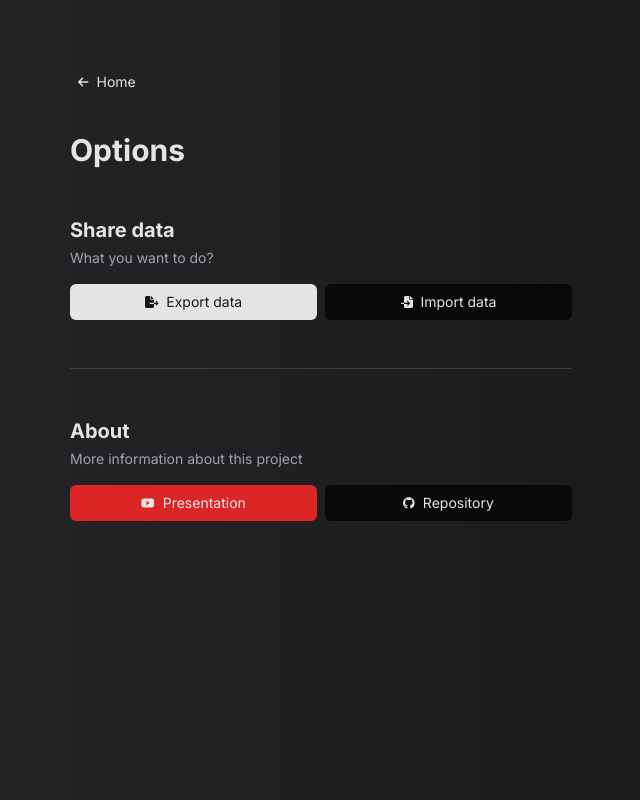
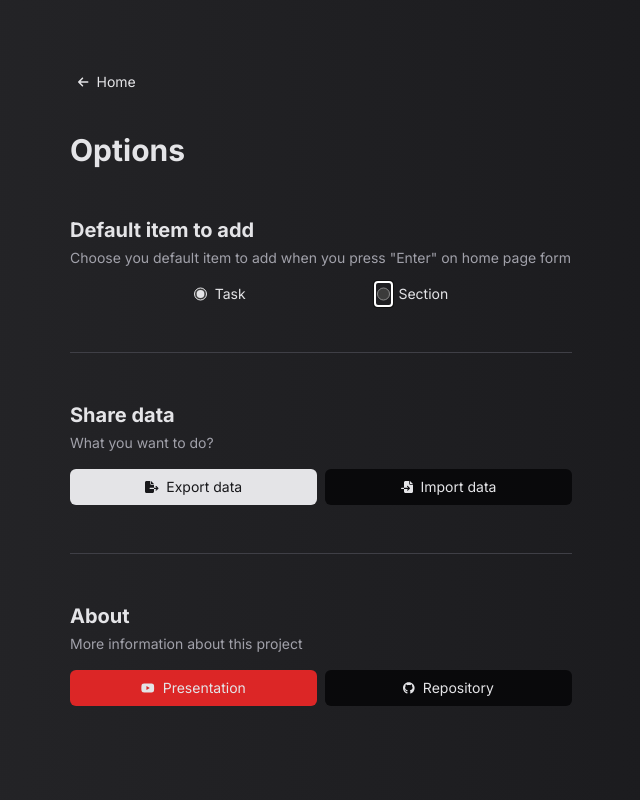
Before and after one commit to joaovictornsv/local-list, a React (Vite) app: page /options in a window 1280 px wide. Shown: the whole page, without its empty margins (319-959 px from the left). Built offline with nearby package versions, Linux system fonts and the light colour scheme.

Commit message:
default item to add feature

```diff
--- a/src/atomic/atoms/Button.jsx
+++ b/src/atomic/atoms/Button.jsx
@@ -56,7 +56,7 @@ export const Button = React.forwardRef(({
     <Wrapper
       className={`text-sm w-full font-normal rounded-md py-1 px-2 inline-flex items-center justify-center gap-2 ${opacityClassName} ${typeClassName} ${sizeClassName} ${className}`}
       ref={ref}
-      {...(isSubmit & {type: 'submit'})}
+      type={isSubmit ? 'submit' : 'button'}
       {...rest}
     >
       {icon && <FontAwesomeIcon className={iconSizeClassName} icon={icon}/>}
--- a/src/atomic/atoms/Input.jsx
+++ b/src/atomic/atoms/Input.jsx
@@ -5,14 +5,23 @@ export const Input = React.forwardRef(({
   label,
   className,
   errorMessage,
+  type,
   ...rest
 }, ref) => {
+  const isInputRadio = type === 'radio'
   return (
-    <label className="text-sm flex flex-col gap-2 w-full">
+    <label className={`text-sm flex ${isInputRadio ? 'flex-row-reverse' : 'flex-col'} gap-2 w-full`}>
       {label && <span>{label}</span>}
       <input
-        className={`px-2 text-sm py-1 rounded focus:outline-none focus:ring-1 ${errorMessage ? 'focus:ring-red-500' : 'focus:ring-zinc-400'} ${className}`}
+        className={`accent-zinc-200 px-2 text-sm py-1 rounded ${
+          isInputRadio ? '': 'focus:outline-none focus:ring-1'
+        } ${
+          isInputRadio
+            ? ''
+            : errorMessage ? 'focus:ring-red-500' : 'focus:ring-zinc-400'
+        } ${className}`}
         autoFocus
+        type={type}
         ref={ref}
         {...rest}
       />
--- a/src/atomic/molecules/AddForm.jsx
+++ b/src/atomic/molecules/AddForm.jsx
@@ -5,12 +5,16 @@ import {useTask} from "../../contexts/useTask.js";
 import {useSection} from "../../contexts/useSection.js";
 import {faPlus} from "@fortawesome/free-solid-svg-icons/faPlus";
 import {generateRandomPlaceholder} from "../../utils/generateRandomPlaceholder.js";
+import {useSettings} from "../../contexts/useSettings.js";
+import {SECTION_VALUE } from "../../hooks/useSettingsStorage.js";
 
 
 export const AddForm = ({ isSectionScope, sectionId }) => {
   const [inputValue, setInputValue] = useState('')
   const [showInputError, setShowInputError] = useState(false)
   const [randomPlaceholder, setRandomPlaceholder] = useState('')
+
+  const { settings } = useSettings()
 
   useEffect(() => {
     setRandomPlaceholder(generateRandomPlaceholder())
@@ -63,8 +67,14 @@ export const AddForm = ({ isSectionScope, sectionId }) => {
     setInputValue(e.target.value)
   }
 
+  const onSubmit = isSectionScope
+    ? onAddTask
+    : settings.defaultItemToAdd === SECTION_VALUE
+    ? onAddSection
+    : onAddTask
+
   return (
-    <form onSubmit={onAddTask}>
+    <form onSubmit={onSubmit}>
       <div className="flex flex-col gap-2 ">
         <Input
           value={inputValue}
@@ -75,8 +85,22 @@ export const AddForm = ({ isSectionScope, sectionId }) => {
           ref={inputRef}
         />
         <div className="flex items-center self-end gap-2">
-          <Button isSubmit onClick={onAddTask} icon={faPlus} text="Add task" className="w-max" />
-          {!isSectionScope && <Button onClick={onAddSection} icon={faPlus} text="Add section" className="w-max"/>}
+          <Button
+            isSubmit={isSectionScope || settings.defaultItemToAdd !== SECTION_VALUE}
+            onClick={onAddTask}
+            icon={faPlus}
+            text="Add task"
+            className="w-max"
+          />
+          {!isSectionScope && (
+            <Button
+              isSubmit={settings.defaultItemToAdd === SECTION_VALUE}
+              onClick={onAddSection}
+              icon={faPlus}
+              text="Add section"
+              className="w-max"
+            />
+          )}
         </div>
       </div>
     </form>
--- a/src/atomic/pages/Options.jsx
+++ b/src/atomic/pages/Options.jsx
@@ -6,12 +6,22 @@ import {faFileExport} from "@fortawesome/free-solid-svg-icons/faFileExport";
 import {faFileImport} from "@fortawesome/free-solid-svg-icons/faFileImport";
 import {faGithub} from "@fortawesome/free-brands-svg-icons/faGithub";
 import {faYoutube} from "@fortawesome/free-brands-svg-icons/faYoutube";
+import {Input} from "../atoms/Input.jsx";
+import {SECTION_VALUE, TASK_VALUE} from "../../hooks/useSettingsStorage.js";
+import {useSettings} from "../../contexts/useSettings.js";
+
+const DEFAULT_ITEM_NAME = 'defaultItem'
 
 export const Options = () => {
+  const { settings, changeDefaultItemToAdd } = useSettings()
   const navigate = useNavigate()
 
   const openRepository = () => {
     window.open("https://github.com/joaovictornsv/local-list")
+  }
+
+  const onChangeRadio = (e) => {
+    changeDefaultItemToAdd(e.target.value)
   }
 
   return (
@@ -34,6 +44,45 @@ export const Options = () => {
 
 
         <div className="flex flex-col gap-12 w-full">
+          <div className="flex flex-col gap-4 w-full">
+            <div className="flex flex-col gap-1">
+              <h2 className="text-xl text-zinc-200 font-semibold">
+                Default item to add
+              </h2>
+              <p className="text-sm text-zinc-400">
+                {/* eslint-disable-next-line react/no-unescaped-entities */}
+                Choose you default item to add when you press "Enter" on home page form
+              </p>
+            </div>
+
+            <div className="flex gap-2 items-center justify-evenly">
+                <div>
+                  <Input
+                    type="radio"
+                    label="Task"
+                    name={DEFAULT_ITEM_NAME}
+                    value={TASK_VALUE}
+                    onChange={onChangeRadio}
+                    checked={settings.defaultItemToAdd === TASK_VALUE}
+                  />
+                </div>
+                <div>
+                  <Input
+                    type="radio"
+                    label="Section"
+                    className="focus:ring-0"
+                    name={DEFAULT_ITEM_NAME}
+                    value={SECTION_VALUE}
+                    onChange={onChangeRadio}
+                    checked={settings.defaultItemToAdd === SECTION_VALUE}
+                  />
+                </div>
+
+            </div>
+          </div>
+
+          <div className="bg-zinc-700 h-px w-full" />
+
           <div className="flex flex-col gap-4 w-full">
             <div className="flex flex-col gap-1">
               <h2 className="text-xl text-zinc-200 font-semibold">
--- a/src/contexts/AppContext.jsx
+++ b/src/contexts/AppContext.jsx
@@ -1,10 +1,13 @@
 import {TaskProvider} from "./TaskContext.jsx";
 import {SectionProvider} from "./SectionContext.jsx";
+import {SettingsProvider} from "./SettingsContext.jsx";
 
 export const AppProviders = ({ children }) => (
-  <TaskProvider>
-    <SectionProvider>
-      {children}
-    </SectionProvider>
-  </TaskProvider>
+  <SettingsProvider>
+    <TaskProvider>
+      <SectionProvider>
+        {children}
+      </SectionProvider>
+    </TaskProvider>
+  </SettingsProvider>
 )
--- /dev/null
+++ b/src/contexts/SettingsContext.jsx
@@ -0,0 +1,14 @@
+import {createContext} from "react";
+import {useSettingsStorage} from "../hooks/useSettingsStorage.js";
+
+export const SettingsContext = createContext({})
+
+export const SettingsProvider = ({ children }) => {
+  const values = useSettingsStorage()
+
+  return (
+    <SettingsContext.Provider value={{...values}}>
+      {children}
+    </SettingsContext.Provider>
+  )
+}
--- /dev/null
+++ b/src/contexts/useSettings.js
@@ -0,0 +1,12 @@
+import {useContext} from "react";
+import {SettingsContext} from "./SettingsContext.jsx";
+
+export const useSettings = () => {
+  const context = useContext(SettingsContext)
+
+  if (!context) {
+    throw new Error('useTask must be used within an TaskProvider');
+  }
+
+  return context;
+}
--- /dev/null
+++ b/src/hooks/useSettingsStorage.js
@@ -0,0 +1,51 @@
+import { useEffect, useState} from "react";
+
+export const TASK_VALUE = 'task'
+export const SECTION_VALUE = 'section'
+
+const defaultSettings = {
+  defaultItemToAdd: TASK_VALUE
+}
+
+const SETTINGS_STORAGE_KEY = 'll_settings'
+export const useSettingsStorage = () => {
+  const [settings, setSettings] = useState({})
+
+  useEffect(() => {
+    setSettings(getSettings())
+  }, []);
+
+  const injectDefaultValues = (settings) => ({
+    ...defaultSettings,
+    ...settings,
+  })
+
+  const getSettings = () => {
+    const raw = localStorage.getItem(SETTINGS_STORAGE_KEY)
+
+    const parsedSettings =  JSON.parse(raw || '{}')
+    const finalSettings = injectDefaultValues(parsedSettings)
+    if (!raw) {
+      saveSettings(finalSettings)
+    }
+    return finalSettings
+  }
+
+  const saveSettings = (settingsToSave) => {
+    const raw = JSON.stringify(settingsToSave)
+    localStorage.setItem(SETTINGS_STORAGE_KEY, raw)
+    setSettings(settingsToSave)
+  }
+
+  const changeDefaultItemToAdd = (defaultItemToAdd) => {
+    saveSettings({
+      ...settings,
+      defaultItemToAdd
+    })
+  }
+
+  return {
+    settings,
+    changeDefaultItemToAdd
+  }
+}
```
